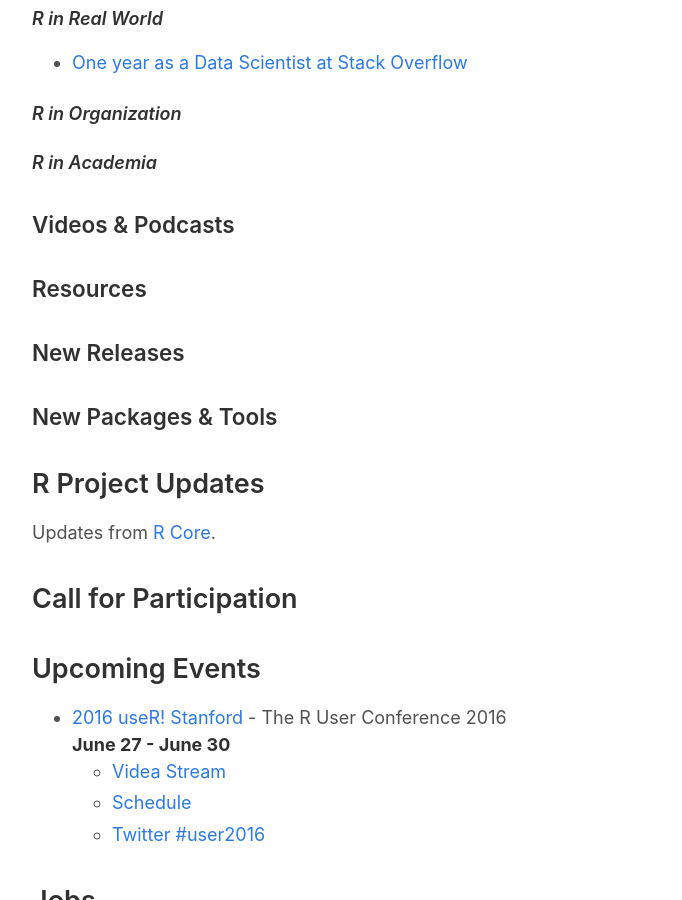
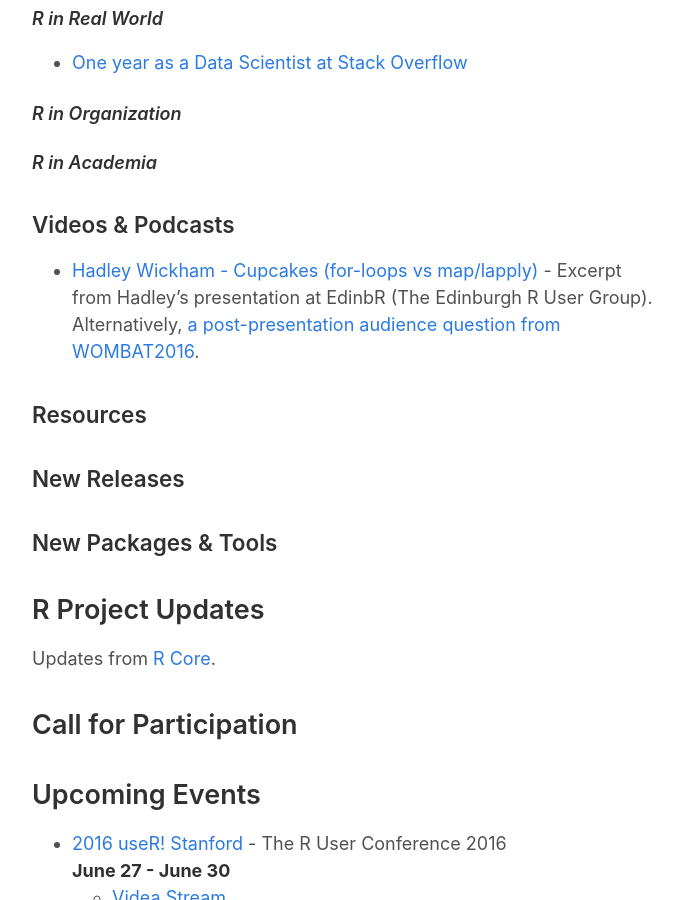
Before and after one commit to rweekly/rweekly.org, a Jekyll site: the page built from draft.md, in a window 1280 px wide and 900 px high, scrolled down 561 px. Shown: the whole window, without its empty margins (293-975 px from the left). Built offline with Jekyll 4.4.1, drawn with Linux system fonts in a browser that asks for light colours.

Commit message:
Hadley's Cupcakes for-loops video(s)

```diff
--- a/draft.md
+++ b/draft.md
@@ -29,7 +29,7 @@
 
 
 ### Videos & Podcasts
-
++ [Hadley Wickham - Cupcakes (for-loops vs map/lapply)](https://www.youtube.com/watch?v=GyNqlOjhPCQ) - Excerpt from Hadley's presentation at EdinbR (The Edinburgh R User Group). Alternatively, [a post-presentation audience question from WOMBAT2016](https://youtu.be/hRNUgwAFZtQ?t=47m30s).
 
 ### Resources
 
```
